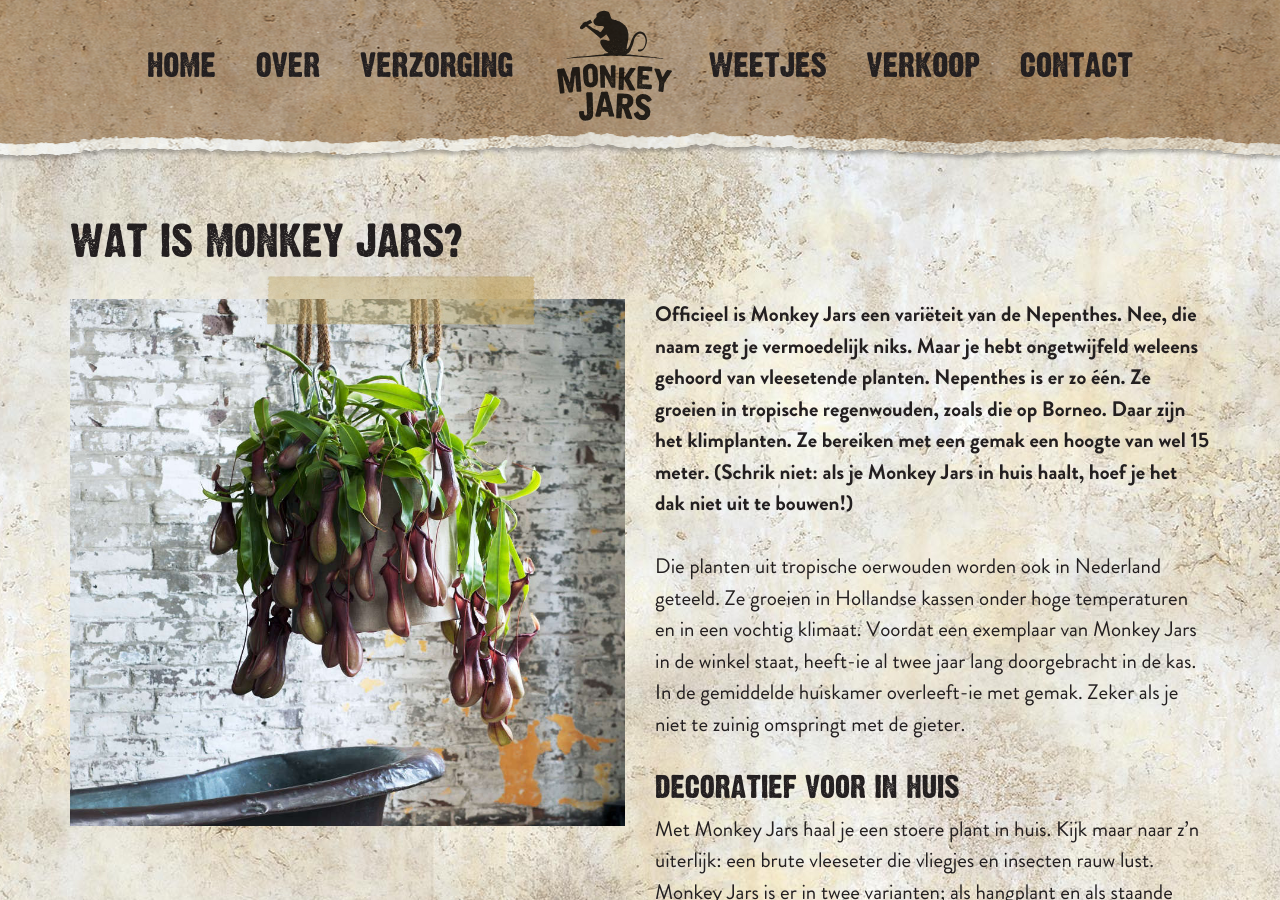
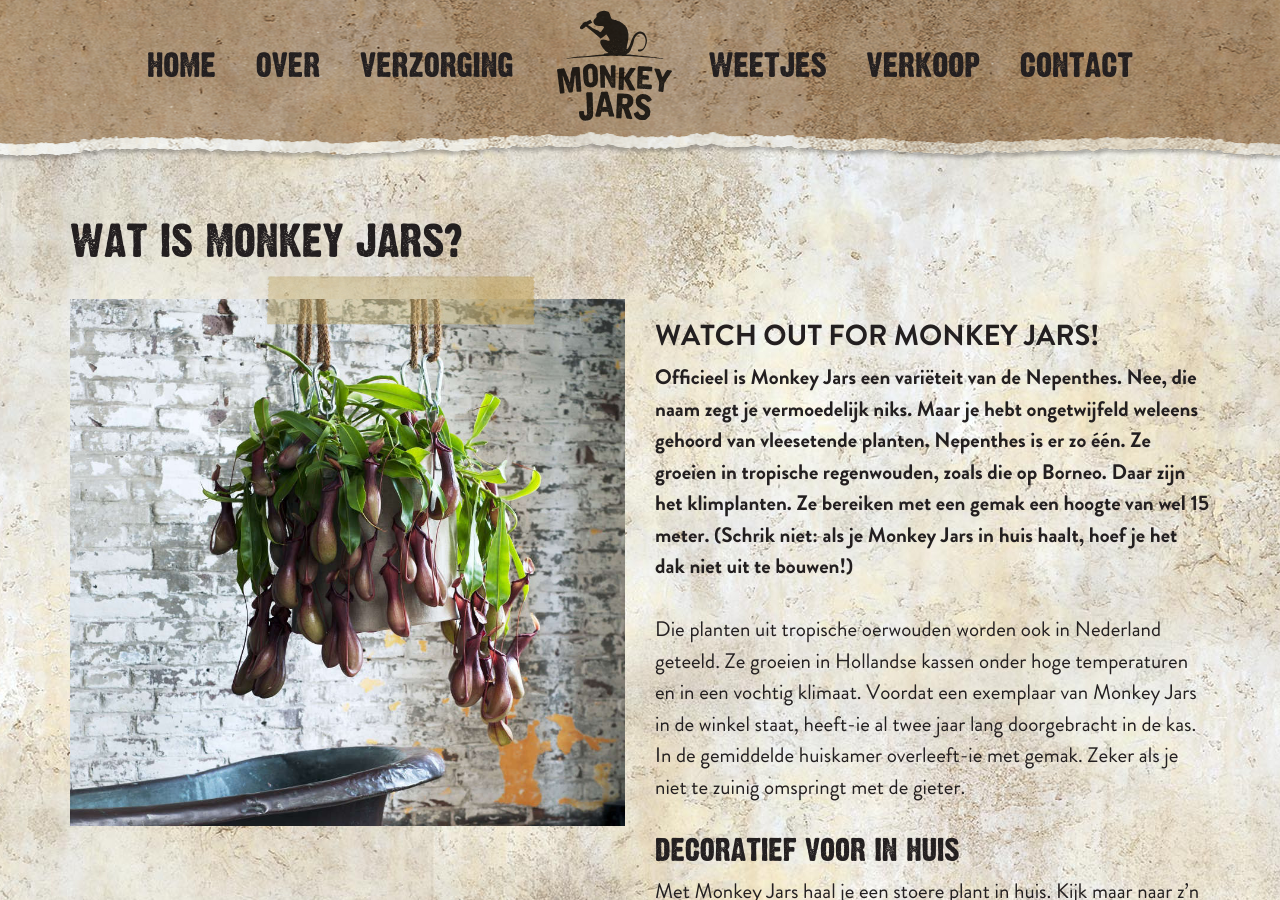
Before and after one commit to jhvanderschee/monkeyjars, a Jekyll site: the page built from over/index.md, in a window 1280 px wide and 900 px high. Built offline with Jekyll 4.4.1, drawn with Linux system fonts in a browser that asks for light colours.

Commit message:
Updated '/over/index.md' via CloudCannon

```diff
--- a/over/index.md
+++ b/over/index.md
@@ -2,7 +2,10 @@
 title: Wat is Monkey Jars?
 ---
 
-**Officieel is Monkey Jars een variëteit van de Nepenthes. Nee, die naam zegt je vermoedelijk niks. Maar je hebt ongetwijfeld weleens gehoord van vleesetende planten. Nepenthes is er zo één. Ze groeien in tropische regenwouden, zoals die op Borneo. Daar zijn het klimplanten. Ze bereiken met een gemak een hoogte van wel 15 meter. (Schrik niet: als je Monkey Jars in huis haalt, hoef je het dak niet uit te bouwen!)**
+
+### **Watch out for Monkey Jars!**
+
+**Officieel is Monkey Jars een vari&euml;teit van de Nepenthes. Nee, die naam zegt je vermoedelijk niks. Maar je hebt ongetwijfeld weleens gehoord van vleesetende planten. Nepenthes is er zo &eacute;&eacute;n. Ze groeien in tropische regenwouden, zoals die op Borneo. Daar zijn het klimplanten. Ze bereiken met een gemak een hoogte van wel 15 meter. (Schrik niet: als je Monkey Jars in huis haalt, hoef je het dak niet uit te bouwen!)**
 
 Die planten uit tropische oerwouden worden ook in Nederland geteeld. Ze groeien in Hollandse kassen onder hoge temperaturen en in een vochtig klimaat. Voordat een exemplaar van Monkey Jars in de winkel staat, heeft-ie al twee jaar lang doorgebracht in de kas. In de gemiddelde huiskamer overleeft-ie met gemak. Zeker als je niet te zuinig omspringt met de gieter.
 
```
